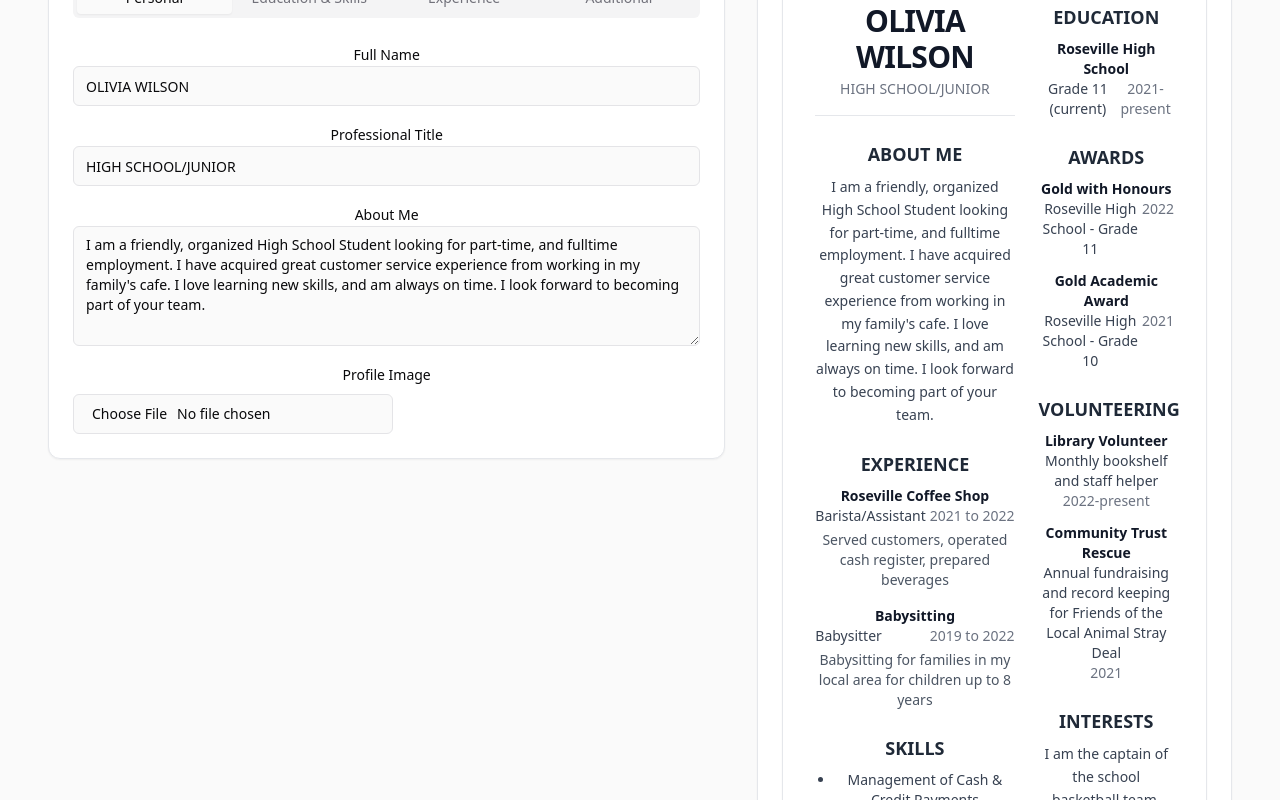
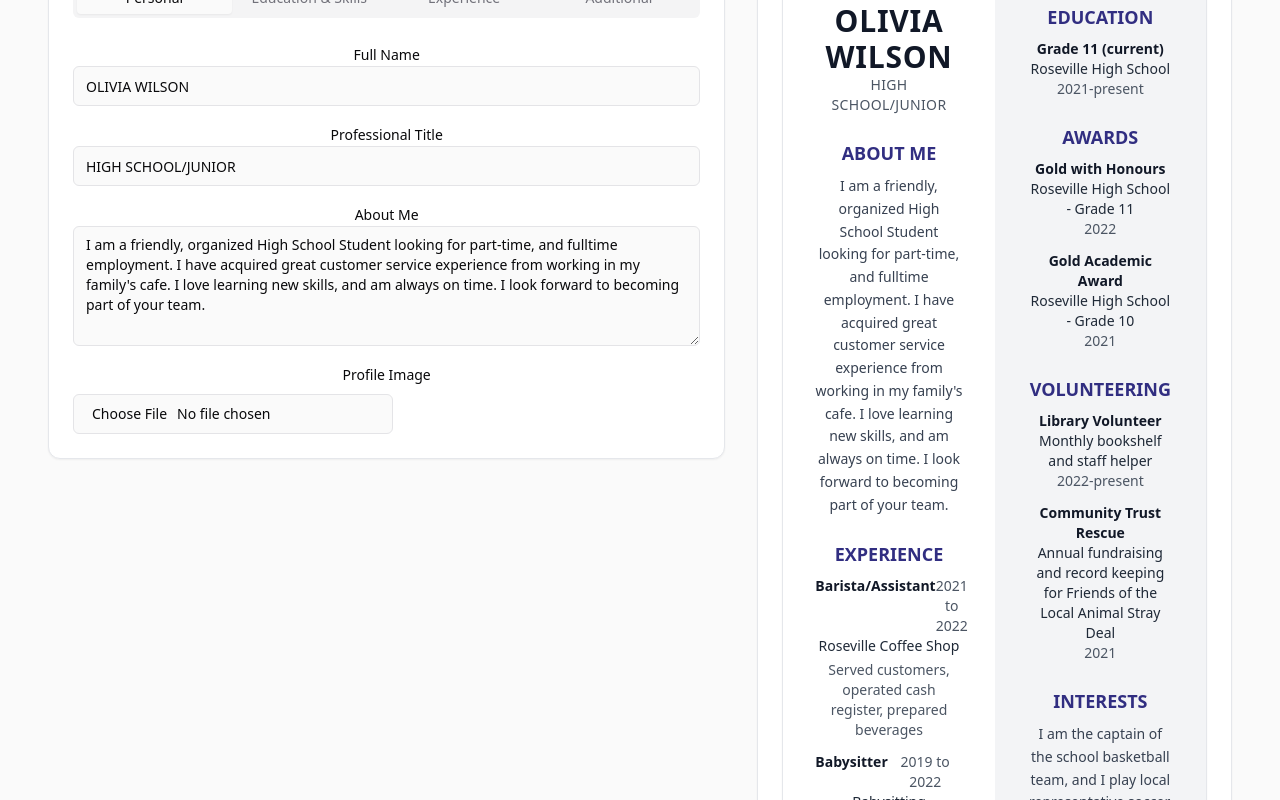
Before and after one commit to kamilali92/pitch-perfect-cv-by-mir-kamil-ali, a React (Vite) app: page / in a window 1280 px wide. Shown: the part 380-1180 px from the top of the page. Built offline with nearby package versions, Linux system fonts and the light colour scheme.

Commit message:
Implement resume template
This commit implements a new resume template based on user request.  No specific details about the implementation are included.

```diff
--- a/src/components/ResumePreview.tsx
+++ b/src/components/ResumePreview.tsx
@@ -9,32 +9,32 @@ const ResumePreview = ({ resumeData }: ResumePreviewProps) => {
   const { personalInfo, aboutMe, education, experience, skills, awards, volunteering, interests, training } = resumeData;
 
   return (
-    <div className="bg-white p-8 font-sans text-sm antialiased">
-      <div className="grid grid-cols-12 gap-6">
+    <div className="bg-white font-sans text-sm antialiased">
+      <div className="grid grid-cols-12">
         {/* Left Column */}
-        <div className="col-span-12 lg:col-span-7 space-y-6">
-          <header className="border-b pb-4 border-gray-200">
-            <h1 className="text-3xl font-bold tracking-tight text-gray-900">{personalInfo.name}</h1>
-            <p className="text-gray-500 mt-1">{personalInfo.title}</p>
+        <div className="col-span-12 lg:col-span-6 bg-white p-8 space-y-6">
+          <header className="mb-6">
+            <h1 className="text-3xl font-bold text-gray-900 uppercase tracking-wide">{personalInfo.name}</h1>
+            <p className="text-gray-600 uppercase tracking-wide">{personalInfo.title}</p>
           </header>
 
           <section>
-            <h2 className="text-lg font-semibold text-gray-800 mb-2 uppercase">About Me</h2>
+            <h2 className="text-lg font-bold text-indigo-900 uppercase mb-2">About Me</h2>
             <p className="text-gray-700 leading-relaxed">{aboutMe}</p>
           </section>
 
           <section>
-            <h2 className="text-lg font-semibold text-gray-800 mb-2 uppercase">Experience</h2>
-            <ul className="space-y-4">
+            <h2 className="text-lg font-bold text-indigo-900 uppercase mb-2">Experience</h2>
+            <ul className="space-y-3">
               {experience.map((exp) => (
                 <li key={exp.id}>
                   <div className="flex flex-col">
-                    <h3 className="font-semibold text-gray-900">{exp.company}</h3>
                     <div className="flex justify-between">
-                      <span className="text-gray-700">{exp.position}</span>
-                      <span className="text-gray-500 text-sm">{exp.duration}</span>
+                      <h3 className="font-bold text-gray-900">{exp.position}</h3>
+                      <span className="text-gray-600 text-sm">{exp.duration}</span>
                     </div>
-                    <p className="text-gray-600 mt-1 text-sm">{exp.description}</p>
+                    <p className="text-gray-800 mb-1">{exp.company}</p>
+                    <p className="text-gray-600 text-sm">{exp.description}</p>
                   </div>
                 </li>
               ))}
@@ -42,7 +42,7 @@ const ResumePreview = ({ resumeData }: ResumePreviewProps) => {
           </section>
 
           <section>
-            <h2 className="text-lg font-semibold text-gray-800 mb-2 uppercase">Skills</h2>
+            <h2 className="text-lg font-bold text-indigo-900 uppercase mb-2">Skills</h2>
             <ul className="list-disc pl-5 space-y-1">
               {skills.map((skill) => (
                 <li key={skill.id} className="text-gray-700">{skill.skill}</li>
@@ -51,14 +51,14 @@ const ResumePreview = ({ resumeData }: ResumePreviewProps) => {
           </section>
 
           <section>
-            <h2 className="text-lg font-semibold text-gray-800 mb-2 uppercase">Training</h2>
+            <h2 className="text-lg font-bold text-indigo-900 uppercase mb-2">Training</h2>
             <ul className="space-y-2">
               {training.map((train) => (
                 <li key={train.id}>
-                  <h3 className="font-semibold text-gray-900">{train.course}</h3>
+                  <h3 className="font-bold text-gray-900">{train.course}</h3>
                   <div className="flex justify-between">
                     <span className="text-gray-700">{train.institution}</span>
-                    <span className="text-gray-500 text-sm">{train.year}</span>
+                    <span className="text-gray-600 text-sm">{train.year}</span>
                   </div>
                 </li>
               ))}
@@ -67,10 +67,10 @@ const ResumePreview = ({ resumeData }: ResumePreviewProps) => {
         </div>
 
         {/* Right Column */}
-        <div className="col-span-12 lg:col-span-5 space-y-6">
+        <div className="col-span-12 lg:col-span-6 bg-gray-100 p-8 space-y-6">
           {personalInfo.profileImage && (
-            <div className="flex justify-center">
-              <div className="w-32 h-32 rounded-full overflow-hidden border-2 border-gray-200">
+            <div className="flex justify-center mb-6">
+              <div className="w-32 h-32 rounded-full overflow-hidden">
                 <img
                   src={personalInfo.profileImage}
                   alt={personalInfo.name}
@@ -82,53 +82,49 @@ const ResumePreview = ({ resumeData }: ResumePreviewProps) => {
           )}
 
           <section>
-            <h2 className="text-lg font-semibold text-gray-800 mb-2 uppercase">Education</h2>
+            <h2 className="text-lg font-bold text-indigo-900 uppercase mb-2">Education</h2>
             <ul className="space-y-3">
               {education.map((edu) => (
                 <li key={edu.id}>
-                  <h3 className="font-semibold text-gray-900">{edu.school}</h3>
-                  <div className="flex justify-between">
-                    <span className="text-gray-700">{edu.degree}</span>
-                    <span className="text-gray-500 text-sm">{edu.year}</span>
-                  </div>
+                  <h3 className="font-bold text-gray-900">{edu.degree}</h3>
+                  <p className="text-gray-800">{edu.school}</p>
+                  <p className="text-gray-600 text-sm">{edu.year}</p>
                 </li>
               ))}
             </ul>
           </section>
 
           <section>
-            <h2 className="text-lg font-semibold text-gray-800 mb-2 uppercase">Awards</h2>
+            <h2 className="text-lg font-bold text-indigo-900 uppercase mb-2">Awards</h2>
             <ul className="space-y-3">
               {awards.map((award) => (
                 <li key={award.id}>
-                  <h3 className="font-semibold text-gray-900">{award.title}</h3>
-                  <div className="flex justify-between">
-                    <span className="text-gray-700">{award.organization}</span>
-                    <span className="text-gray-500 text-sm">{award.year}</span>
-                  </div>
+                  <h3 className="font-bold text-gray-900">{award.title}</h3>
+                  <p className="text-gray-800">{award.organization}</p>
+                  <p className="text-gray-600 text-sm">{award.year}</p>
                 </li>
               ))}
             </ul>
           </section>
 
           <section>
-            <h2 className="text-lg font-semibold text-gray-800 mb-2 uppercase">Volunteering</h2>
+            <h2 className="text-lg font-bold text-indigo-900 uppercase mb-2">Volunteering</h2>
             <ul className="space-y-3">
               {volunteering.map((vol) => (
                 <li key={vol.id}>
-                  <h3 className="font-semibold text-gray-900">{vol.role}</h3>
-                  <p className="text-gray-700">{vol.organization}</p>
+                  <h3 className="font-bold text-gray-900">{vol.role}</h3>
+                  <p className="text-gray-800">{vol.organization}</p>
                   {vol.description && (
-                    <p className="text-gray-600 text-sm mt-1">{vol.description}</p>
+                    <p className="text-gray-600 text-sm">{vol.description}</p>
                   )}
-                  <p className="text-gray-500 text-sm">{vol.year}</p>
+                  <p className="text-gray-600 text-sm">{vol.year}</p>
                 </li>
               ))}
             </ul>
           </section>
 
           <section>
-            <h2 className="text-lg font-semibold text-gray-800 mb-2 uppercase">Interests</h2>
+            <h2 className="text-lg font-bold text-indigo-900 uppercase mb-2">Interests</h2>
             <p className="text-gray-700 leading-relaxed">{interests}</p>
           </section>
         </div>
--- a/src/pages/Index.tsx
+++ b/src/pages/Index.tsx
@@ -297,7 +297,7 @@ const Index = () => {
       console.error("Error exporting DOCX:", error);
       toast({
         title: "Export Failed",
-        description: "There was an error exporting your resume to PDF.",
+        description: "There was an error exporting your resume to DOCX.",
         variant: "destructive",
       });
     }
```
